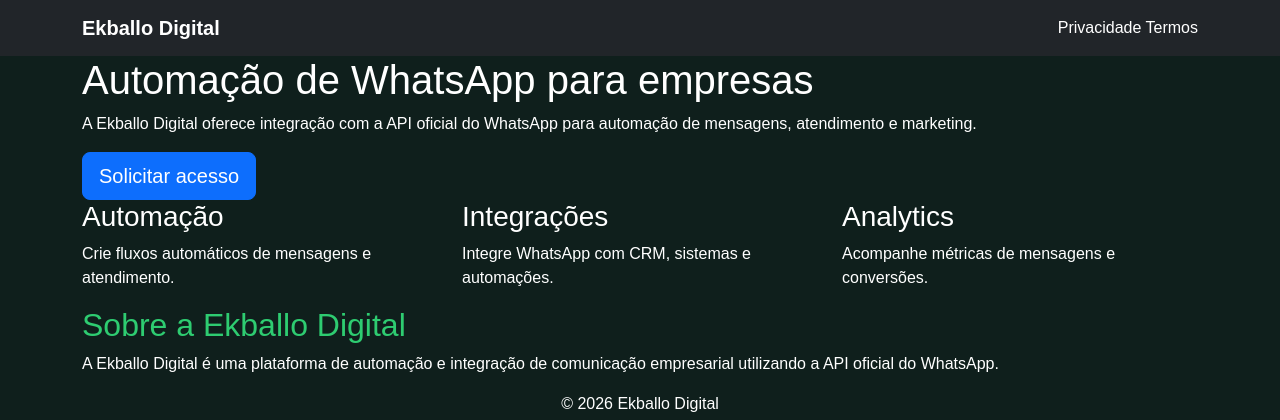
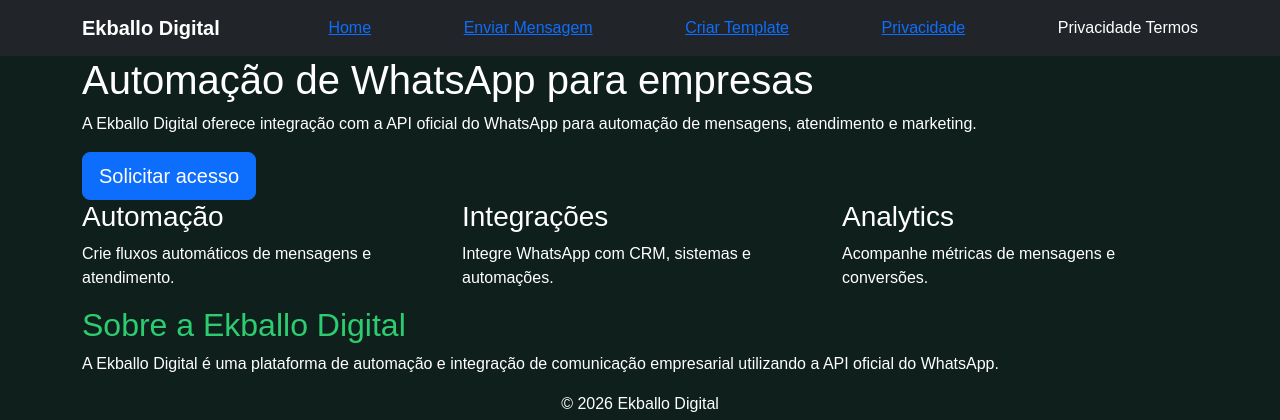
Before and after one commit to ekballodigital-svg/ekballodigital, a Flask app: page / in a window 1280 px wide. Shown: the top 420 px of the page. Run offline with Flask 3, Linux system fonts and the light colour scheme.

Commit message:
Update base.html

```diff
--- a/templates/base.html
+++ b/templates/base.html
@@ -19,6 +19,11 @@
 <a class="navbar-brand fw-bold" href="/">
 Ekballo Digital
 </a>
+
+<a href="/">Home</a>
+<a href="/send">Enviar Mensagem</a>
+<a href="/create-template">Criar Template</a>
+<a href="/privacy">Privacidade</a>
 
 <div>
 
```
